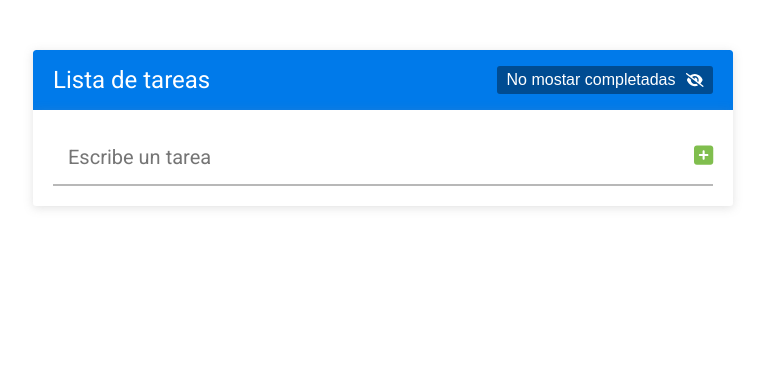
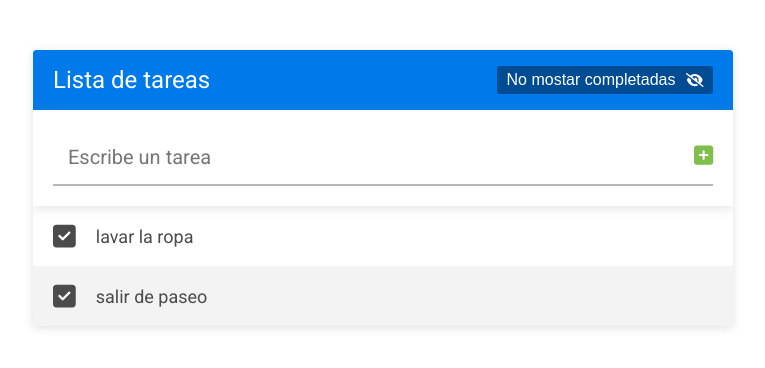
Before and after one commit to sekeer11/app-lista-tareas, a React (Create React App) app: page / in a window 1280 px wide. Shown: the top 368 px of the page, without its empty margins (257-1022 px from the left). Built offline with nearby package versions, Linux system fonts and the light colour scheme.

Commit message:
Agregando la lista de tareas y la tarea

```diff
--- a/src/App.css
+++ b/src/App.css
@@ -87,3 +87,61 @@
 	font-size: 22px;
 	color: var(--verde);
 }
+
+/* * --- --- ---  LISTA TAREAS --- --- --- */
+
+.lista-tareas {
+	list-style: none;
+	height: 100%;
+	overflow: auto;
+}
+
+.lista-tareas__tarea {
+	height: 60px;
+	padding: 0 20px;
+	align-items: center;
+	color: #4B4B4B;
+	font-size: 18px;
+	display: grid;
+	grid-template-columns: auto 1fr auto;
+}
+
+.lista-tareas__texto {
+	text-align: left;
+	width: 100%;
+}
+
+.lista-tareas__tarea:hover .lista-tareas__icono-accion {
+	opacity: 0.5;
+}
+
+.lista-tareas__tarea:nth-child(even) {
+	background: #F3F3F3;
+}
+
+.lista-tareas__contenedor-botones {
+	display: flex;
+}
+
+.lista-tareas__icono {
+	cursor: pointer;
+	font-size: 16px;
+}
+
+.lista-tareas__icono-check {
+	margin-right: 20px;
+	font-size: 26px;
+}
+
+.lista-tareas__icono-accion {
+	margin-left: 20px;
+	opacity: 0;
+	transition: .3s ease all;
+}
+
+.lista-tareas__mensaje {
+	text-align: center;
+	color: #b8b8b8;
+	font-size: 20px;
+	padding: 40px 20px;
+}
--- a/src/App.js
+++ b/src/App.js
@@ -2,6 +2,7 @@ import React, {useState} from 'react';
 import './App.css';
 import Header from './components/Header';
 import FormularioTareas from './components/FormularioTareas';
+import ListaTareas from './components/ListaTareas';
 
 const App = () => {
   const[tareas, cambiarTareas] = useState(
@@ -23,6 +24,7 @@ const App = () => {
     <div className="contenedor">
       <Header />
       <FormularioTareas tareas={tareas} cambiarTareas={cambiarTareas} />
+      <ListaTareas tareas={tareas}/>
     </div>
   );
 }
--- a/src/components/FormularioTareas.js
+++ b/src/components/FormularioTareas.js
@@ -1,6 +1,6 @@
 import React, { useState } from 'react';
 import { FontAwesomeIcon } from '@fortawesome/react-fontawesome';
-import {faPlusSquare} from '@fortawesome/free-solid-svg-icons'
+import {faPlusSquare} from '@fortawesome/free-solid-svg-icons';
 import { v4 as uuidv4 } from 'uuid';
 
 const FormularioTareas = ({tareas, cambiarTareas}) => {
--- /dev/null
+++ b/src/components/ListaTareas.js
@@ -0,0 +1,23 @@
+import React from 'react';
+import Tarea from './Tarea';
+
+const ListaTareas = ({tareas}) => {
+    return (
+        <ul className="lista-tareas">
+            {
+            tareas.length > 0 ?
+                tareas.map( t => {
+                    return <Tarea
+                                key={t.id}
+                                tarea={t}
+                                className=""
+                            />
+                })
+            :
+                <div className="lista-tareas__mensaje"> No hay tareas agregadas</div>
+            }
+        </ul>
+     );
+}
+
+export default ListaTareas;
--- /dev/null
+++ b/src/components/Tarea.js
@@ -0,0 +1,29 @@
+import React from 'react';
+import { FontAwesomeIcon } from '@fortawesome/react-fontawesome';
+import {faCheckSquare, faEdit, faTimes} from '@fortawesome/free-solid-svg-icons';
+
+const Tarea = ({tarea}) => {
+    return (
+        <li className="lista-tareas__tarea">
+            <FontAwesomeIcon
+                icon={faCheckSquare}
+                className="lista-tareas__icono lista-tareas__icono-check"
+            />
+            <div className="lista-tareas__texto">
+                {tarea.texto}
+            </div>
+            <div className="lista-tareas__contenedor-botones">
+                <FontAwesomeIcon
+                    icon={faEdit}
+                    className="lista-tareas__icono lista-tareas__icono-accion"
+                />
+                <FontAwesomeIcon
+                    icon={faTimes}
+                    className="lista-tareas__icono lista-tareas__icono-accion"
+                />
+            </div>
+        </li>
+     );
+}
+
+export default Tarea;
```
